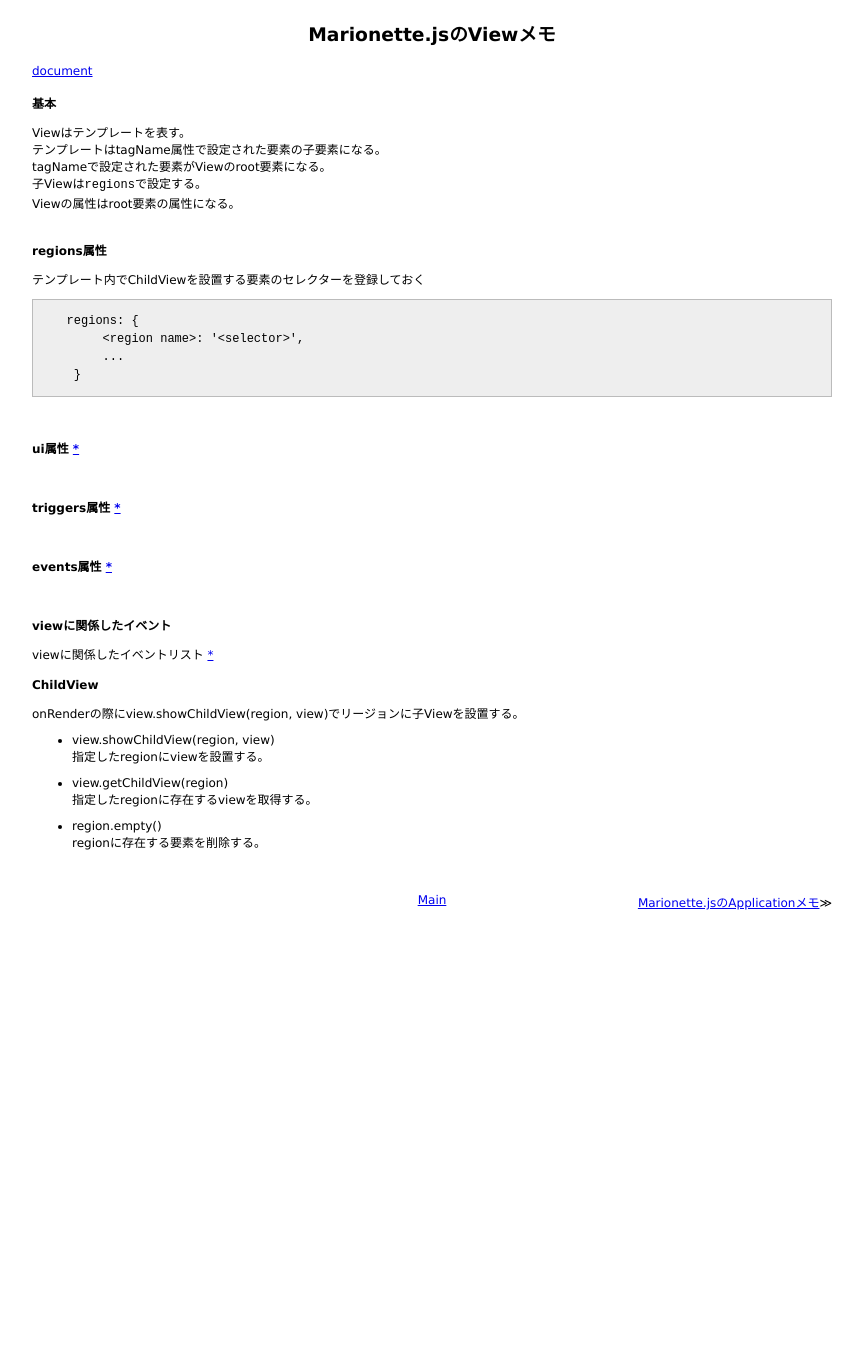
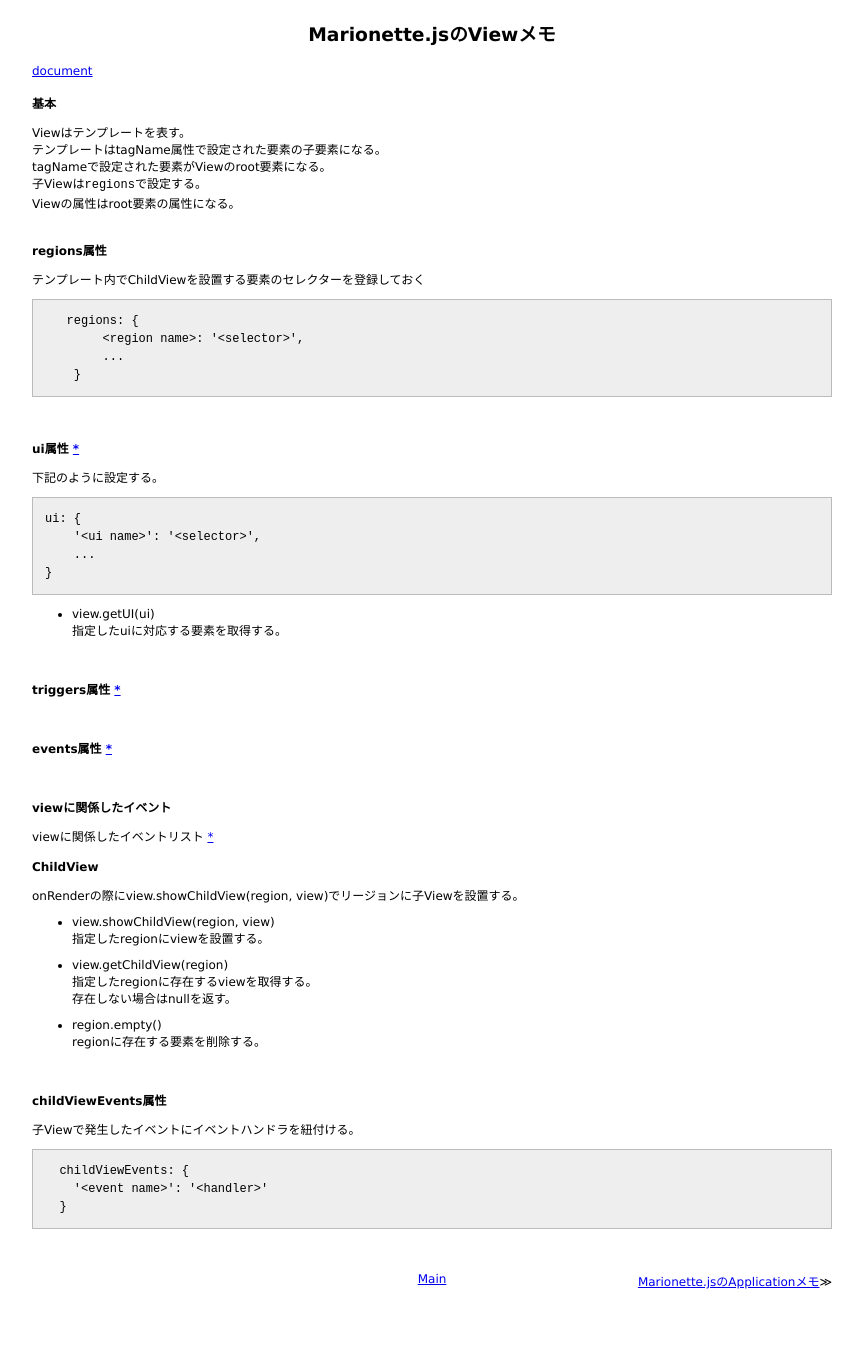
Before and after one commit to 38elements/38elements.github.com, a Jekyll site: the page built from _posts/2016-10-10-marionettejs-view.md, in a window 1280 px wide. Shown: the whole page, without its empty margins (208-1071 px from the left). Built offline with Jekyll 4.4.1, drawn with Linux system fonts in a browser that asks for light colours; before the commit the page ends 979 px from its top, so only the background shows below that.

Commit message:
Update 2016-10-10-marionettejs-view.md

````diff
--- a/_posts/2016-10-10-marionettejs-view.md
+++ b/_posts/2016-10-10-marionettejs-view.md
@@ -26,6 +26,19 @@ Viewの属性はroot要素の属性になる。
 <br>
 
 #### ui属性 [\*](http://marionettejs.com/docs/master/marionette.view.html#defining-ui)
+
+下記のように設定する。
+
+```
+ui: {
+    '<ui name>': '<selector>',
+    ...
+}
+```
+
+* view.getUI(ui)
+指定したuiに対応する要素を取得する。
+
 <br>
 
 #### triggers属性 [\*](http://marionettejs.com/docs/master/marionette.view.html#event-and-trigger-mapping)
@@ -48,6 +61,19 @@ onRenderの際にview.showChildView(region, view)でリージョンに子Viewを
 
 * view.getChildView(region)
 指定したregionに存在するviewを取得する。
+存在しない場合はnullを返す。
 
 * region.empty()
 regionに存在する要素を削除する。
+
+<br>
+
+#### childViewEvents属性
+
+子Viewで発生したイベントにイベントハンドラを紐付ける。
+
+```
+  childViewEvents: {
+    '<event name>': '<handler>'
+  }
+```
````
